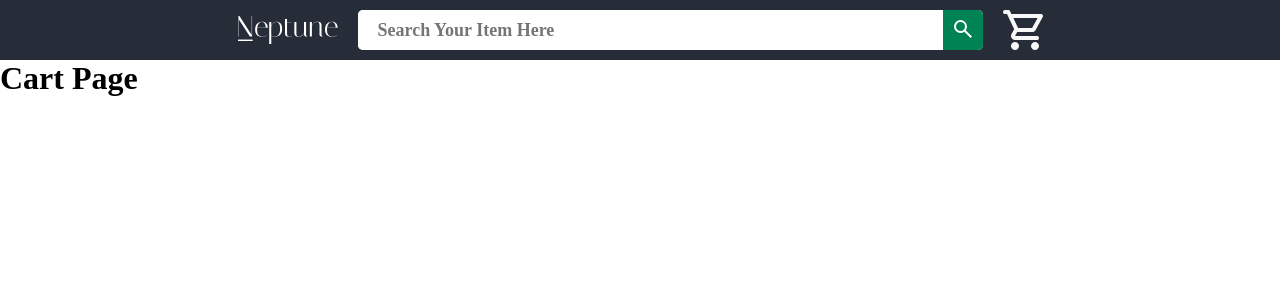
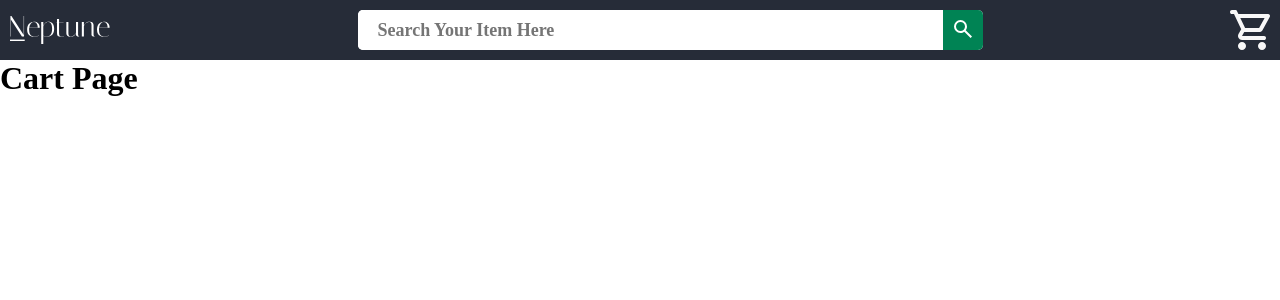
Before and after one commit to GamingSeries/Neptune, a Django app: page /core/cart/ in a window 1280 px wide. Shown: the top 300 px of the page. Run offline with Django 4.2, Linux system fonts and the light colour scheme.

Commit message:
minor changes

```diff
--- a/static/css/base.css
+++ b/static/css/base.css
@@ -5,16 +5,19 @@
 }
 
 .navbar {
+    padding: 0 10px;
     height: 60px;
     background-color: #262C38;
     display: flex;
-    justify-content: center;
+    justify-content: space-between;
     align-items: center;
     width: 100%;
     gap: 20px;
 }
 
 .logo{
+    display: flex;
+    justify-content: left;
     height: 40px;
     width: 100px;
 }
@@ -72,16 +75,11 @@
 }
 
 .cart {
+    gap: 10px;
+    justify-self: start;
     height: 40px;
     width: 40px;
     border: none;
-}
-
-.cart button {
-    height: 100%;
-    width: 100%;
-    border: none;
-    background-color: transparent;
 }
 
 .cart svg {
```
